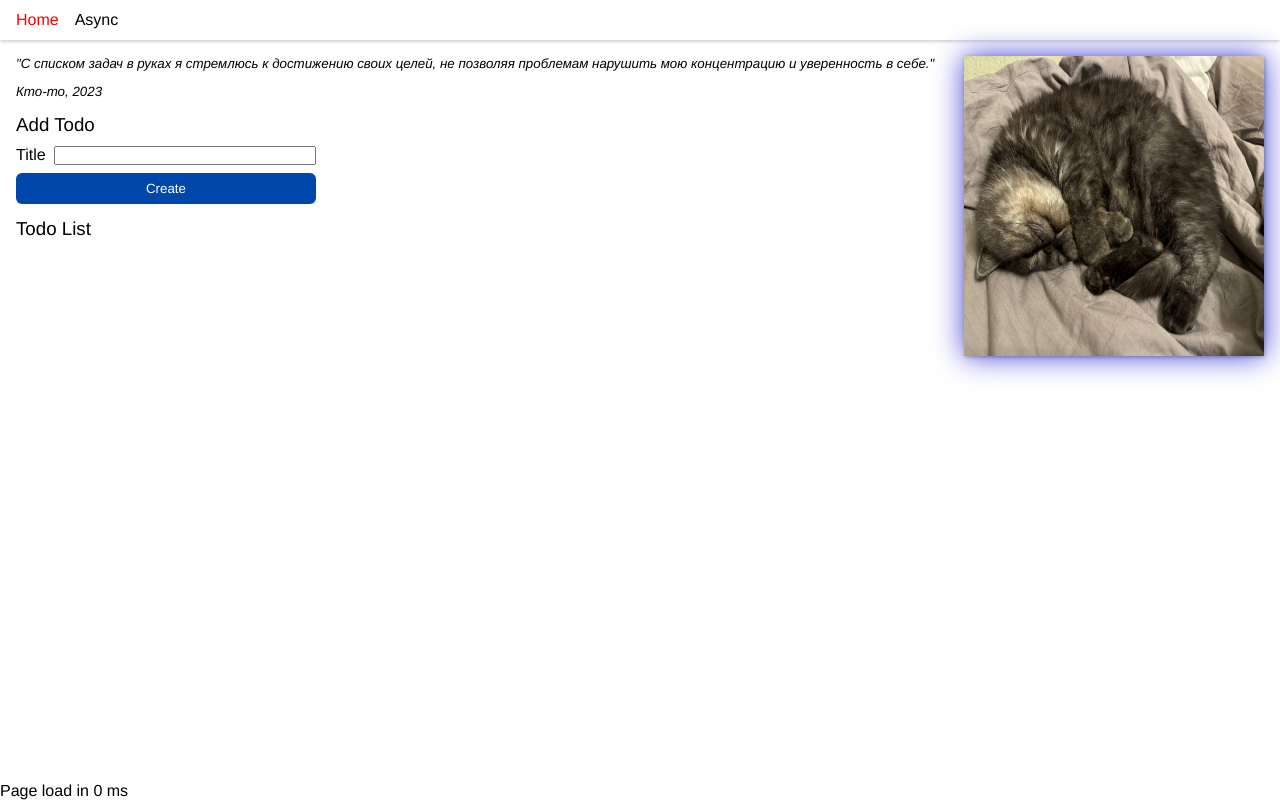
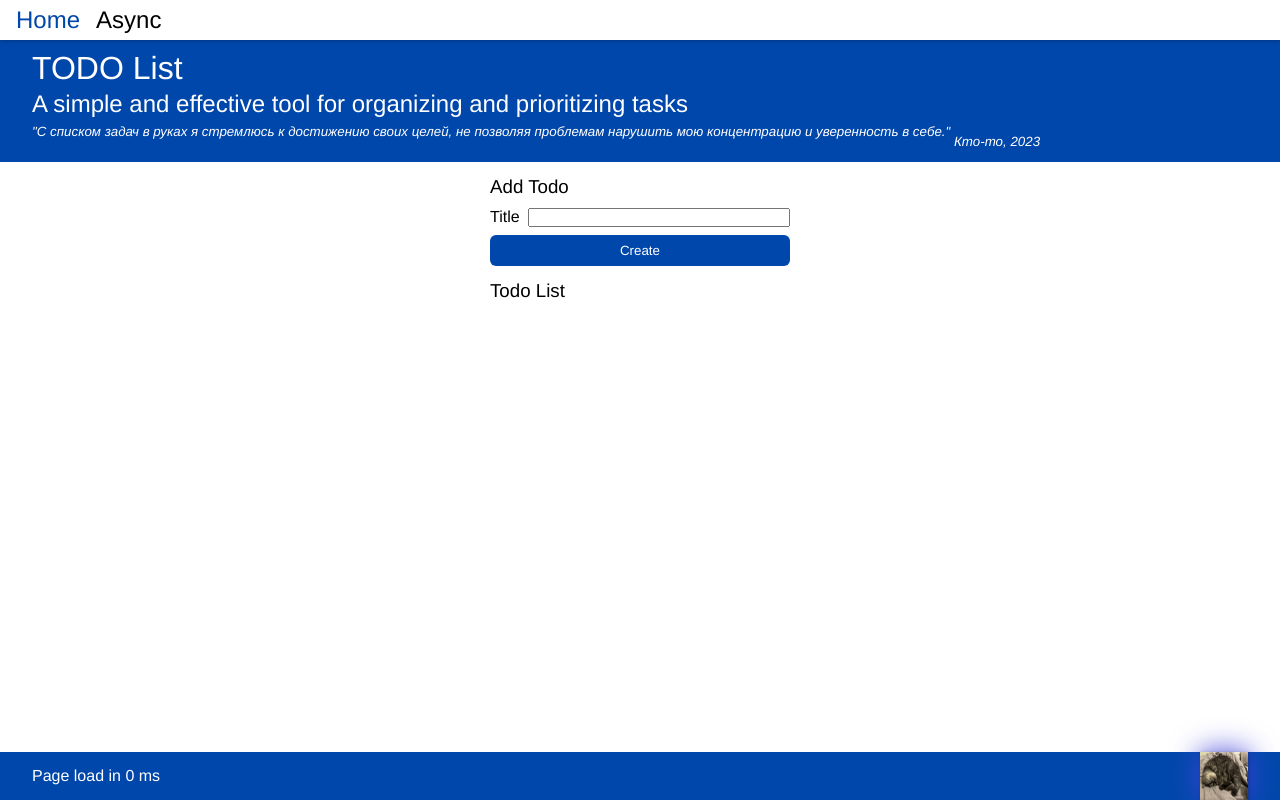
Before and after one commit to c0n5umer/web-5-sem, a website: page index.html in a window 1280 px wide. Drawn offline with Linux system fonts and the light colour scheme.

Commit message:
issues resolved

```diff
--- a/assets/style.css
+++ b/assets/style.css
@@ -40,15 +40,30 @@ body {
 main {
   flex-grow: 1;
   display: flex;
-  flex-direction: row;
+  flex-direction: column;
   margin: 0;
-  padding: 16px;
+  align-items: center;
   gap: 16px;
 }
 
 @media screen and (width < 500px) {
   main {
     flex-direction: column;
+  }
+}
+
+.hero {
+  background-color: #0047ab;
+  padding: 12px 32px;
+  color: white;
+  width: 100%;
+  .title {
+    color: white;
+    margin-bottom: 8px;
+  }
+  .description {
+    color: white;
+    margin-bottom: 8px;
   }
 }
 
@@ -76,10 +91,11 @@ nav {
     display: flex;
     align-items: center;
     gap: 4px;
+    font-size: 24px;
     color: black;
 
     &.active {
-      color: red;
+      color: #0047ab;
     }
   }
 }
@@ -132,7 +148,7 @@ nav {
   cursor: pointer;
 }
 .todo:nth-child(2n + 1) > .todo-title {
-  color: red;
+  color: #0047ab;
 }
 
 .loading {
@@ -140,7 +156,7 @@ nav {
     display: none;
   }
   &:hover path {
-    fill: red;
+    fill: #0047ab;
   }
   margin: 20px;
   width: 100px;
@@ -199,9 +215,17 @@ nav {
   }
 }
 
+footer {
+  display: flex;
+  justify-content: space-between;
+  align-items: center;
+  background-color: #0047ab;
+  padding: 0 32px;
+  color: white;
+}
 .kot {
-  width: 300px;
-  height: 300px;
+  width: 48px;
+  height: 48px;
   filter: drop-shadow(0px 0px 15px #4444dd);
   box-shadow: 1px 1px 4px rgba(0, 0, 0, 0.284);
 }
--- a/index.html
+++ b/index.html
@@ -26,8 +26,9 @@
   <main>
 
 
-
-    <div class="content">
+    <div class="hero">
+      <h1 class="title">TODO List</h1>
+      <h2 class="description">A simple and effective tool for organizing and prioritizing tasks</h2>
       <cite class="quote">
         <sup class="quote-content">
           "С списком задач в руках я стремлюсь к достижению своих целей, не позволяя проблемам нарушить мою концентрацию
@@ -37,6 +38,10 @@
         </sup>
         <sub class="quote-source">Кто-то, 2023</sub>
       </cite>
+
+    </div>
+
+    <div class="content">
 
       <section class="add">
         <h3>Add Todo</h3>
@@ -56,9 +61,6 @@
     </div>
 
 
-    <section>
-      <img src="./assets/kot.jpg" class="kot" />
-    </section>
   </main>
   <footer>
     <div id="load">
@@ -66,6 +68,9 @@
       <span id="load-time"></span>
       ms
     </div>
+
+    <img src="./assets/kot.jpg" class="kot" />
+
   </footer>
 </body>
 
```
